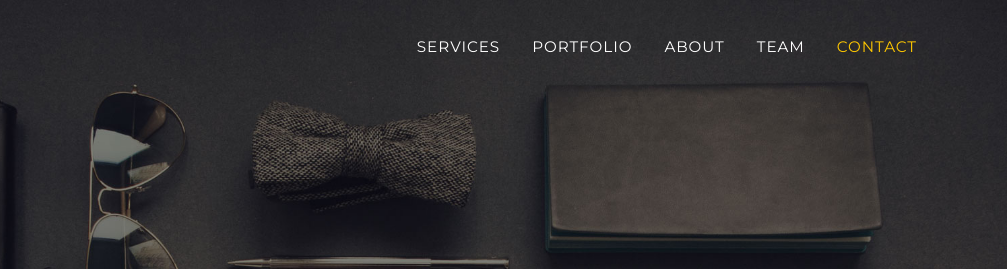
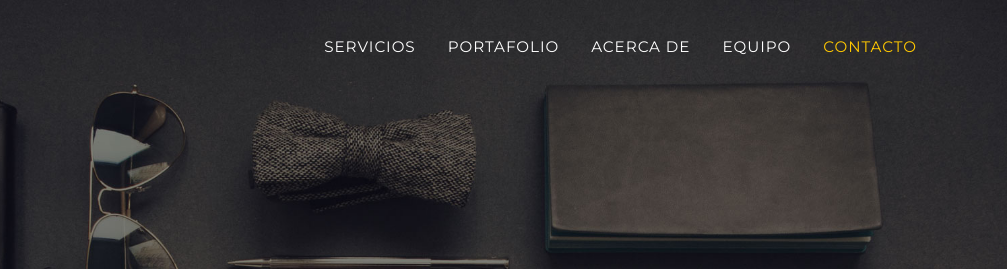
Before and after one commit to RicardoMolinaCoronel/landingPage, a plain HTML site: page startbootstrap-agency-gh-pages/startbootstrap-agency-gh-pages/index.html in a window 1280 px wide. Shown: the top 269 px of the page, 273-1280 px from the left. Drawn offline with nearby package versions, Linux system fonts and the light colour scheme.

Commit message:
Update index.html

```diff
--- a/startbootstrap-agency-gh-pages/startbootstrap-agency-gh-pages/index.html
+++ b/startbootstrap-agency-gh-pages/startbootstrap-agency-gh-pages/index.html
@@ -27,11 +27,11 @@
                 </button>
                 <div class="collapse navbar-collapse" id="navbarResponsive">
                     <ul class="navbar-nav text-uppercase ms-auto py-4 py-lg-0">
-                        <li class="nav-item"><a class="nav-link" href="#services">Services</a></li>
-                        <li class="nav-item"><a class="nav-link" href="#portfolio">Portfolio</a></li>
-                        <li class="nav-item"><a class="nav-link" href="#about">About</a></li>
-                        <li class="nav-item"><a class="nav-link" href="#team">Team</a></li>
-                        <li class="nav-item"><a class="nav-link" href="#contact">Contact</a></li>
+                        <li class="nav-item"><a class="nav-link" href="#services">Servicios</a></li>
+                        <li class="nav-item"><a class="nav-link" href="#portfolio">Portafolio</a></li>
+                        <li class="nav-item"><a class="nav-link" href="#about">Acerca de</a></li>
+                        <li class="nav-item"><a class="nav-link" href="#team">Equipo</a></li>
+                        <li class="nav-item"><a class="nav-link" href="#contact">Contacto</a></li>
                     </ul>
                 </div>
             </div>
```
